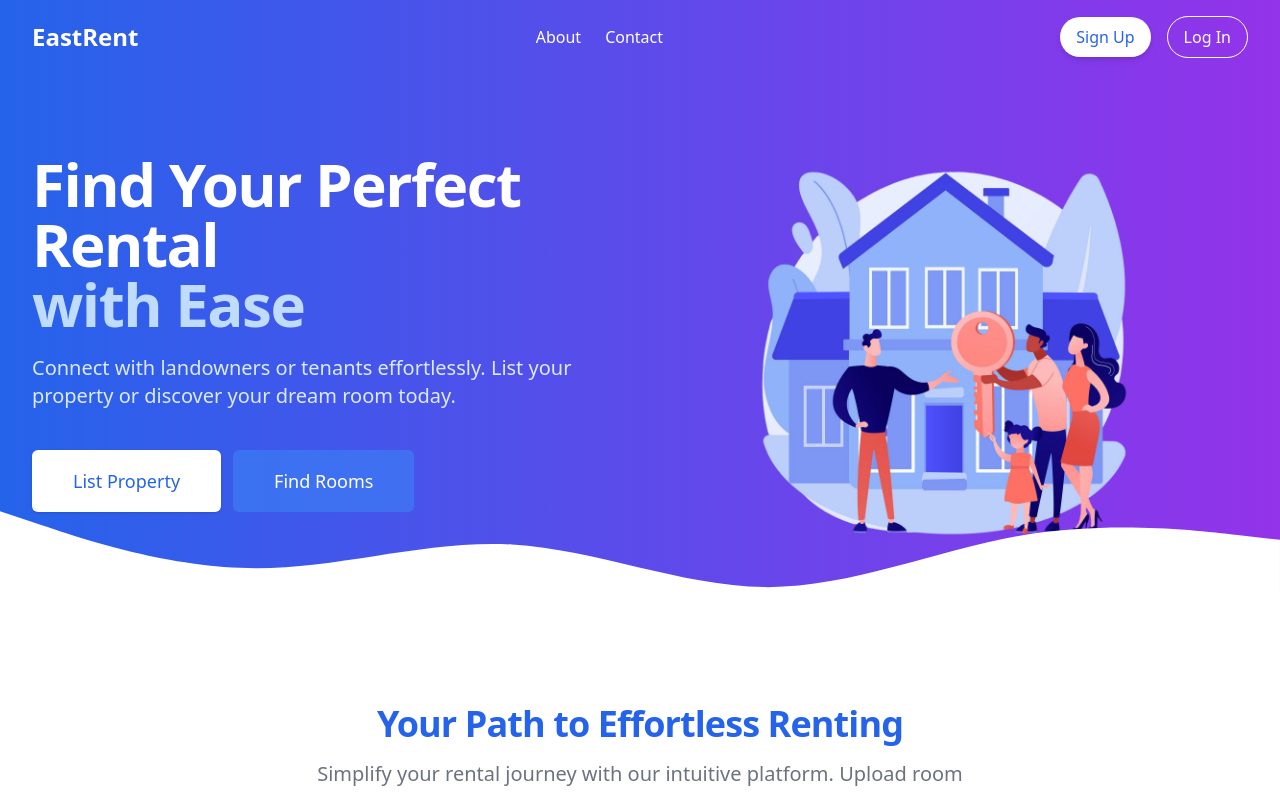
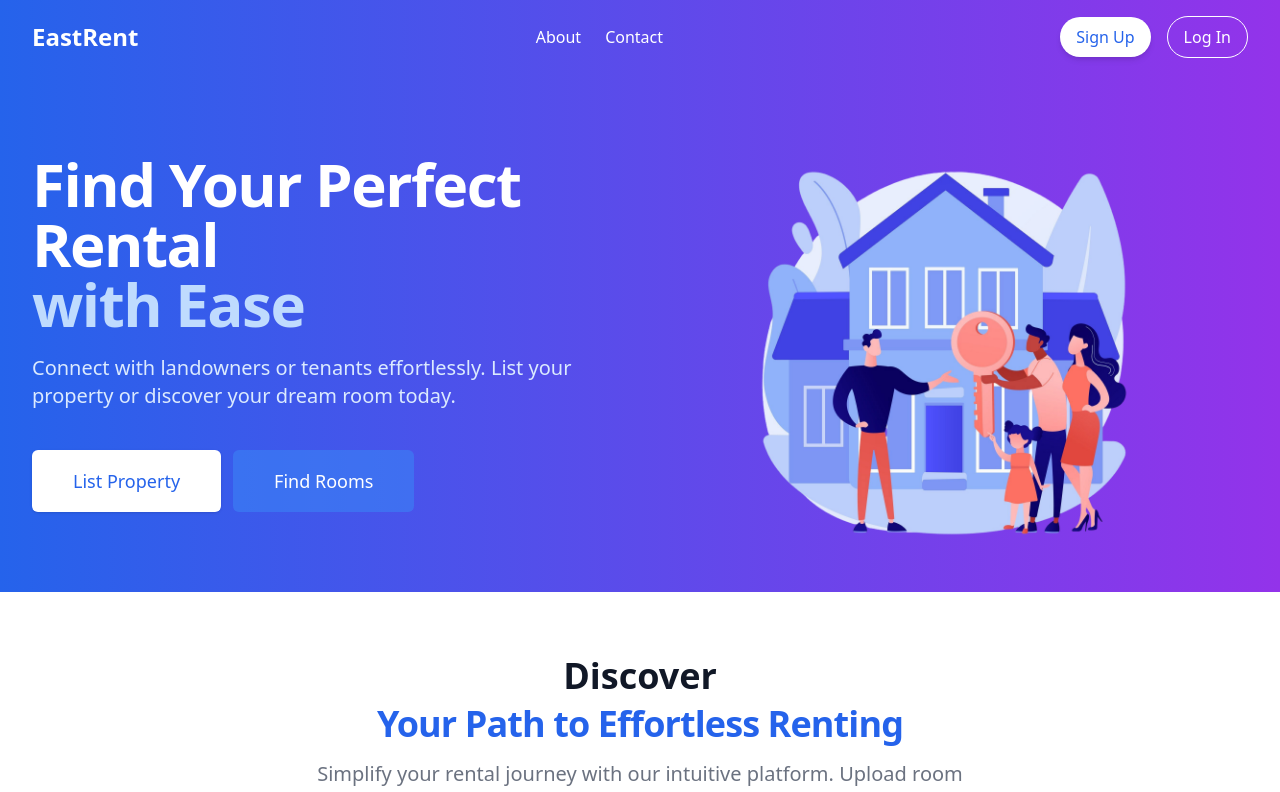
Before and after one commit to kumarpraveer143/easy-rent, a React (Vite) app in the folder frontend/: page / in a window 1280 px wide. Shown: the top 792 px of the page. Built offline with nearby package versions, Linux system fonts and the light colour scheme.

Commit message:
Linked to find rooms

```diff
--- a/frontend/src/App.jsx
+++ b/frontend/src/App.jsx
@@ -87,12 +87,12 @@ const App = () => {
             <Route element={<UnauthenticatedRoute />}>
               <Route path="/signup" element={<Signup />} />
               <Route path="/login" element={<Login />} />
+              <Route path="/findrooms" element={<FindRooms />} />
             </Route>
 
             {/* <Route element={<AuthenticatedUser />}> */}
             {/* Routes for only Renters */}
             <Route element={<RentersAuth />}>
-              <Route path="/findrooms" element={<FindRooms />} />
               <Route path="/rentersMyRoom" element={<RenterMyRoom />} />
               <Route
                 path="/viewRoomsDetails/:id"
--- a/frontend/src/pages/Home.jsx
+++ b/frontend/src/pages/Home.jsx
@@ -2,10 +2,13 @@
 
 import React, { useState } from 'react';
 import HomeImage from "../../public/images/homeImage.png"
+import {Link} from"react-router-dom"
+import { useNavigate } from 'react-router-dom';
 
 const Home = () => {
   const [activeTab, setActiveTab] = useState('landlords');
   const [activeQuestion, setActiveQuestion] = useState(null);
+  const navigate = useNavigate();
 
   const toggleQuestion = (index) => {
     setActiveQuestion(activeQuestion === index ? null : index);
@@ -50,14 +53,14 @@ const Home = () => {
               </p>
               <div className="mt-10 sm:flex">
                 <div className="rounded-md shadow">
-                  <a href="#" className="w-full flex items-center justify-center px-8 py-3 border border-transparent text-base font-medium rounded-md text-blue-600 bg-white hover:bg-blue-50 md:py-4 md:text-lg md:px-10">
+                  <Link to="/findRooms" className="z-1000 w-full flex items-center justify-center px-8 py-3 border border-transparent text-base font-medium rounded-md text-blue-600 bg-white hover:bg-blue-50 md:py-4 md:text-lg md:px-10 ">
                     List Property
-                  </a>
+                  </Link>
                 </div>
                 <div className="mt-3 sm:mt-0 sm:ml-3">
-                  <a href="#" className="w-full flex items-center justify-center px-8 py-3 border border-transparent text-base font-medium rounded-md text-white bg-blue-500 bg-opacity-60 hover:bg-opacity-70 md:py-4 md:text-lg md:px-10">
+                  <Link to ="/findRooms" className="w-full flex items-center justify-center px-8 py-3 border border-transparent text-base font-medium rounded-md text-white bg-blue-500 bg-opacity-60 hover:bg-opacity-70 md:py-4 md:text-lg md:px-10">
                     Find Rooms
-                  </a>
+                  </Link>
                 </div>
               </div>
             </div>
@@ -69,11 +72,6 @@ const Home = () => {
               </div>
             </div>
           </div>
-        </div>
-        <div className="absolute top-[22rem] left-0 right-0 hidden lg:inline ">
-          <svg xmlns="http://www.w3.org/2000/svg" viewBox="0 0 1440 320">
-            <path fill="#ffffff" fillOpacity="1" d="M0,96L48,112C96,128,192,160,288,160C384,160,480,128,576,133.3C672,139,768,181,864,181.3C960,181,1056,139,1152,122.7C1248,107,1344,117,1392,122.7L1440,128L1440,320L1392,320C1344,320,1248,320,1152,320C1056,320,960,320,864,320C768,320,672,320,576,320C480,320,384,320,288,320C192,320,96,320,48,320L0,320Z"></path>
-          </svg>
         </div>
       </section>
 
```
Also changed, not shown: 1 other file (tests, documents, lock files or other folders).
